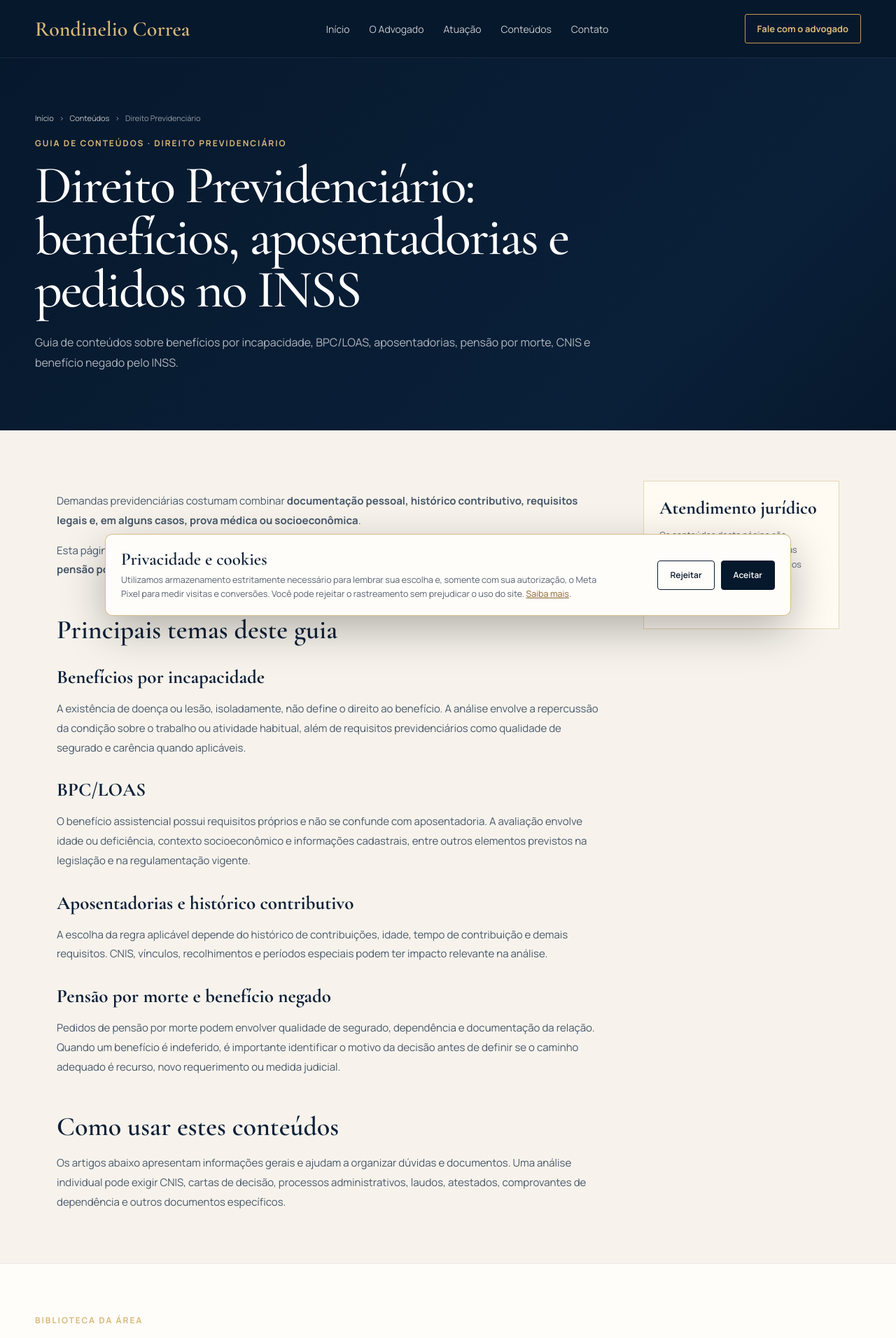
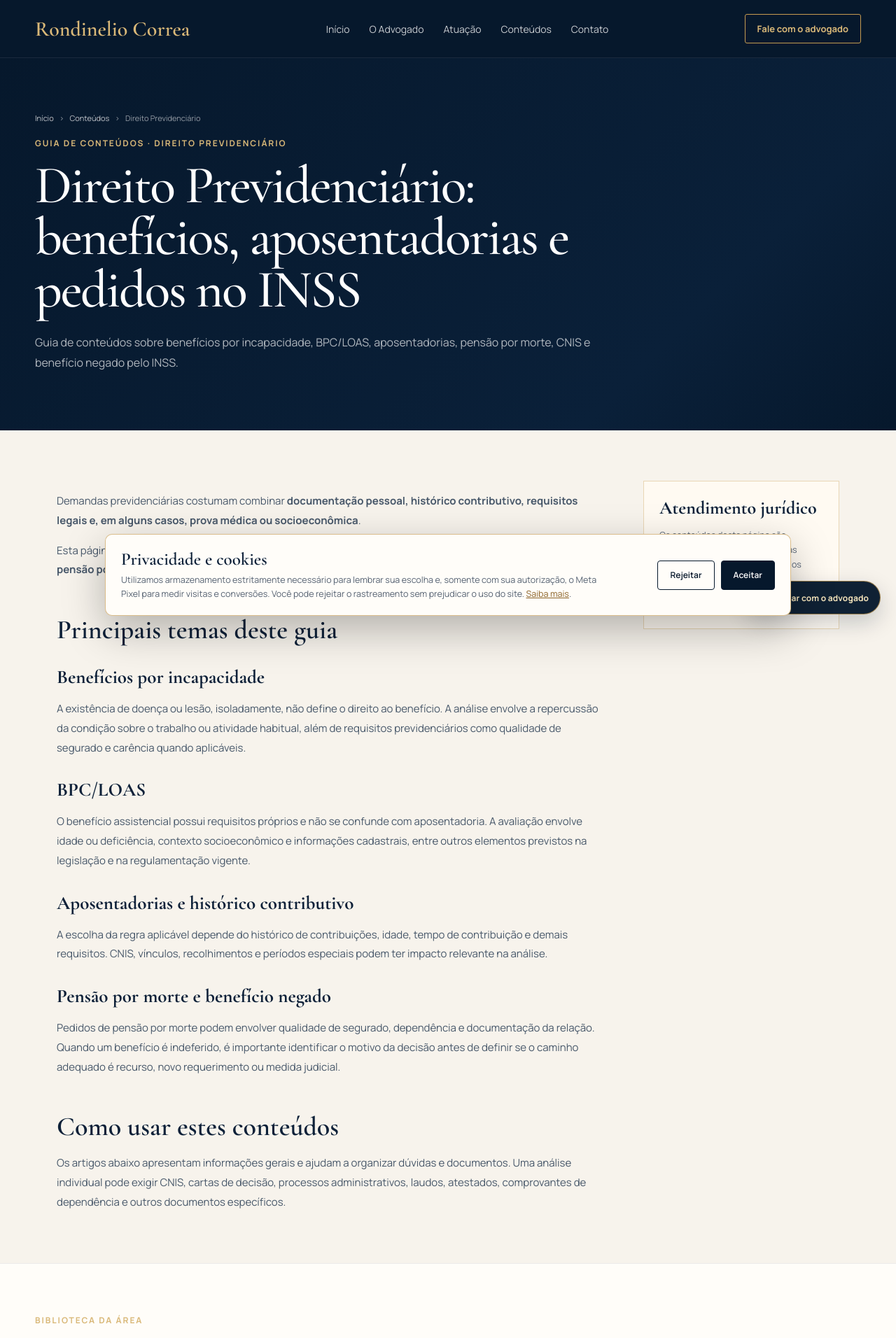
Before and after one commit to Rondineliocorrea/Site_institucional_adv, a Jekyll site: the page built from conteudos/direito-previdenciario/index.md, in a window 1280 px wide. Shown: the top 1912 px of the page at 70% size. Built offline with Jekyll 4.4.1, drawn with Linux system fonts in a browser that asks for light colours.

Commit message:
Adiciona CTA flutuante e cards clicáveis às páginas-pilar

```diff
--- a/_layouts/pillar.html
+++ b/_layouts/pillar.html
@@ -8,7 +8,6 @@
   <meta name="description" content="{{ page.description | escape }}">
   <meta name="robots" content="index,follow,max-image-preview:large">
   <link rel="canonical" href="{{ page.url | absolute_url }}">
-  <link rel="icon" href="/favicon.ppm" type="image/x-portable-pixmap" sizes="16x16">
   <link rel="icon" href="/favicon.svg" type="image/svg+xml" sizes="any">
   <meta property="og:type" content="website">
   <meta property="og:locale" content="pt_BR">
@@ -22,6 +21,7 @@
   <link href="https://fonts.googleapis.com/css2?family=Cormorant+Garamond:wght@500;600;700&family=Manrope:wght@400;500;600;700&display=swap" rel="stylesheet">
   <link rel="stylesheet" href="/assets/css/editorial.css">
   <link rel="stylesheet" href="/assets/css/clusters.css">
+  <link rel="stylesheet" href="/assets/css/interactions.css">
   <script type="application/ld+json">
   {
     "@context":"https://schema.org",
@@ -134,7 +134,13 @@
     </div>
   </footer>
 
+  <a href="#" class="floating-lawyer-cta open-modal-link" data-area="{{ page.category }}" aria-label="Falar com o advogado pelo WhatsApp">
+    <svg viewBox="0 0 24 24" fill="none" stroke="currentColor" stroke-width="1.8" aria-hidden="true"><path d="M20 11.5a8 8 0 0 1-8.5 8L7 21l1.5-4A8 8 0 1 1 20 11.5Z"/><path d="M9 10.2c.8 2 2.1 3.3 4.1 4.1l1.2-1.1c.2-.2.5-.2.8-.1l2 .8"/></svg>
+    <span class="floating-label">Falar com o advogado</span>
+  </a>
+
   <script src="/assets/js/privacy-tracking.js" defer></script>
   <script src="/assets/js/atendimento.js" defer></script>
+  <script src="/assets/js/card-interactions.js" defer></script>
 </body>
 </html>
```
